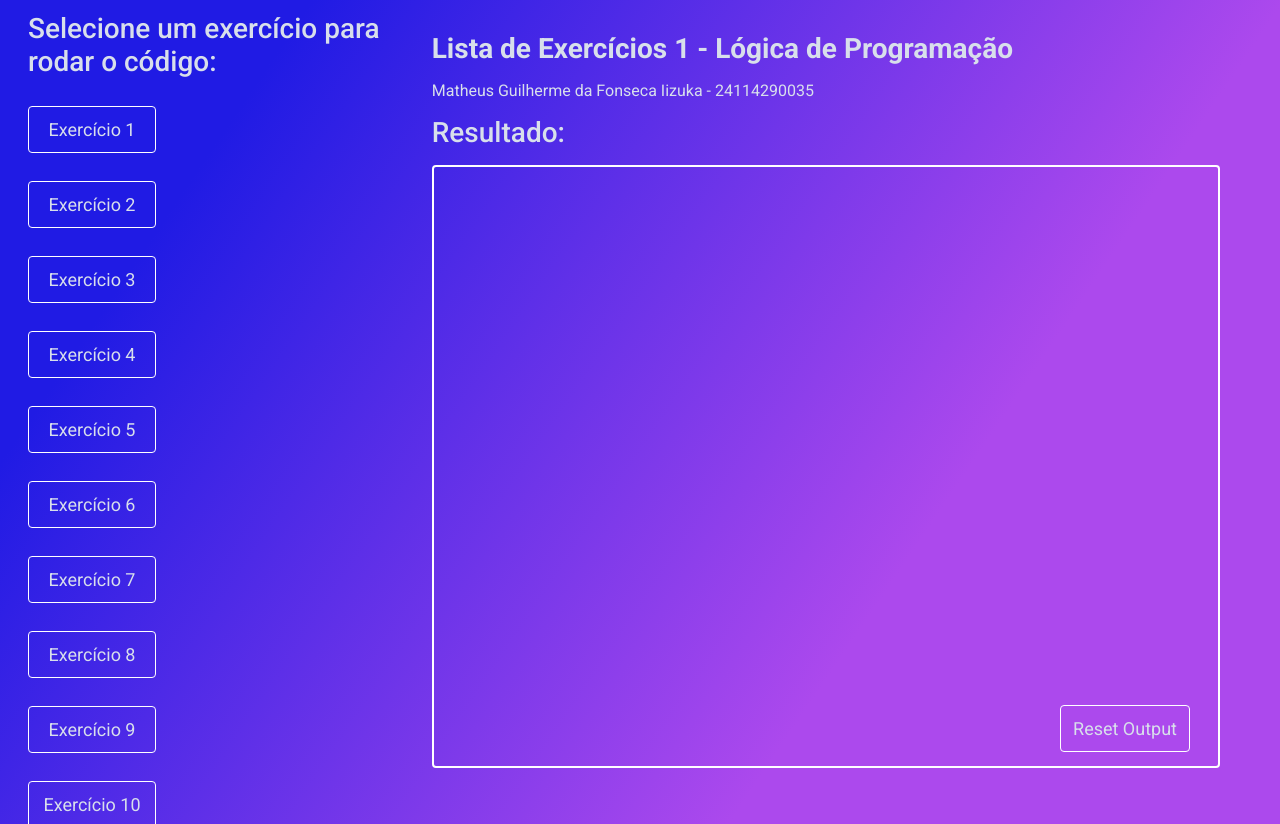
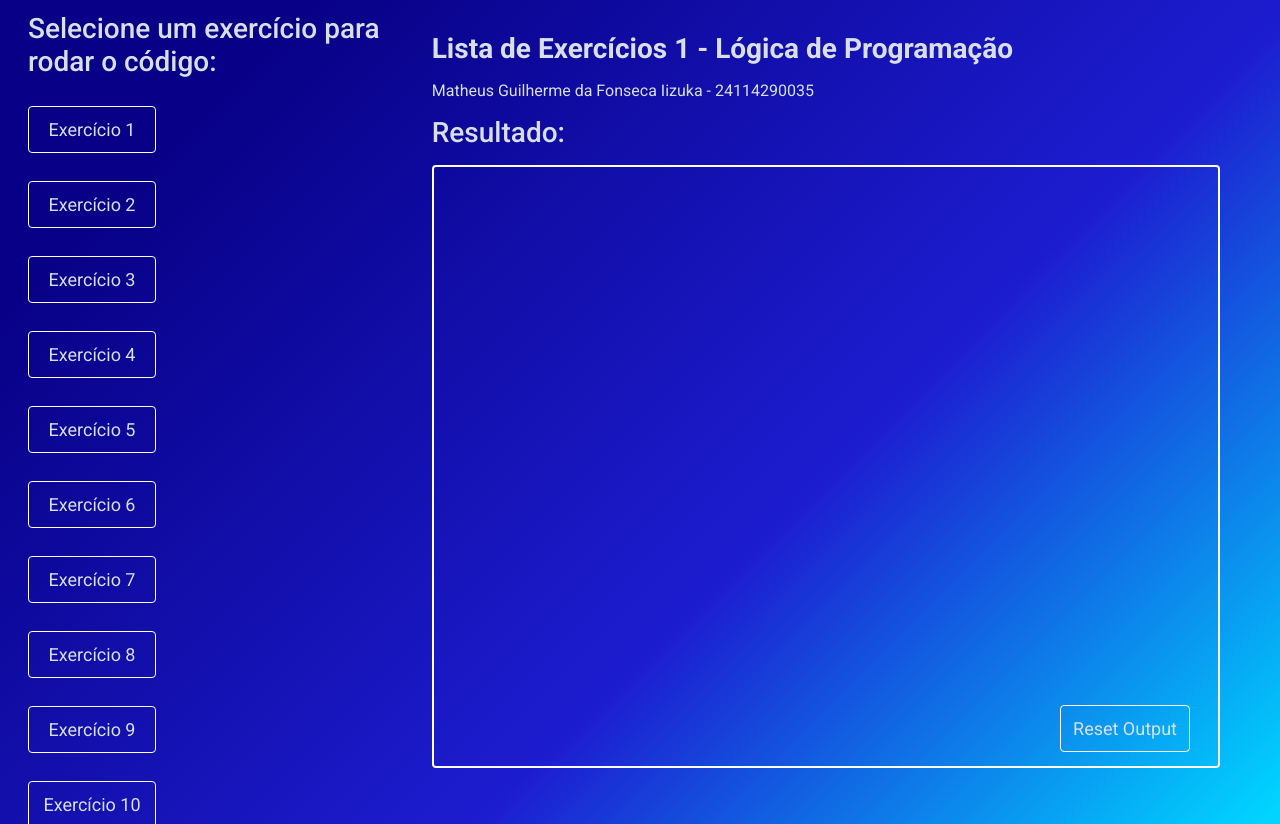
Before and after one commit to MatheusFonseca849/lista-matheus-guilherme, a plain HTML site: page index.html in a window 1280 px wide. Drawn offline with Linux system fonts and the light colour scheme.

Commit message:
update: fixed overflow on html tag

```diff
--- a/reset.css
+++ b/reset.css
@@ -21,6 +21,8 @@ button {
     cursor: pointer;
 }
 
-body{
-  overflow: scroll;
+html{
+
+  overflow: hidden;
+
 }
--- a/style.css
+++ b/style.css
@@ -4,8 +4,8 @@ body {
     display: flex;
     padding: var(--padding-body);
     color: #d8dfeb;
-    background: rgb(172,73,237);
-    background: linear-gradient(304deg, rgba(172,73,237,1) 30%, rgba(32,27,228,1) 83%);
+    background: rgb(8,1,135);
+    background: linear-gradient(135deg, rgba(8,1,135,1) 15%, rgba(29,29,208,1) 62%, rgba(0,212,255,1) 99%);
 }
 
 .buttonsContainer {
```
